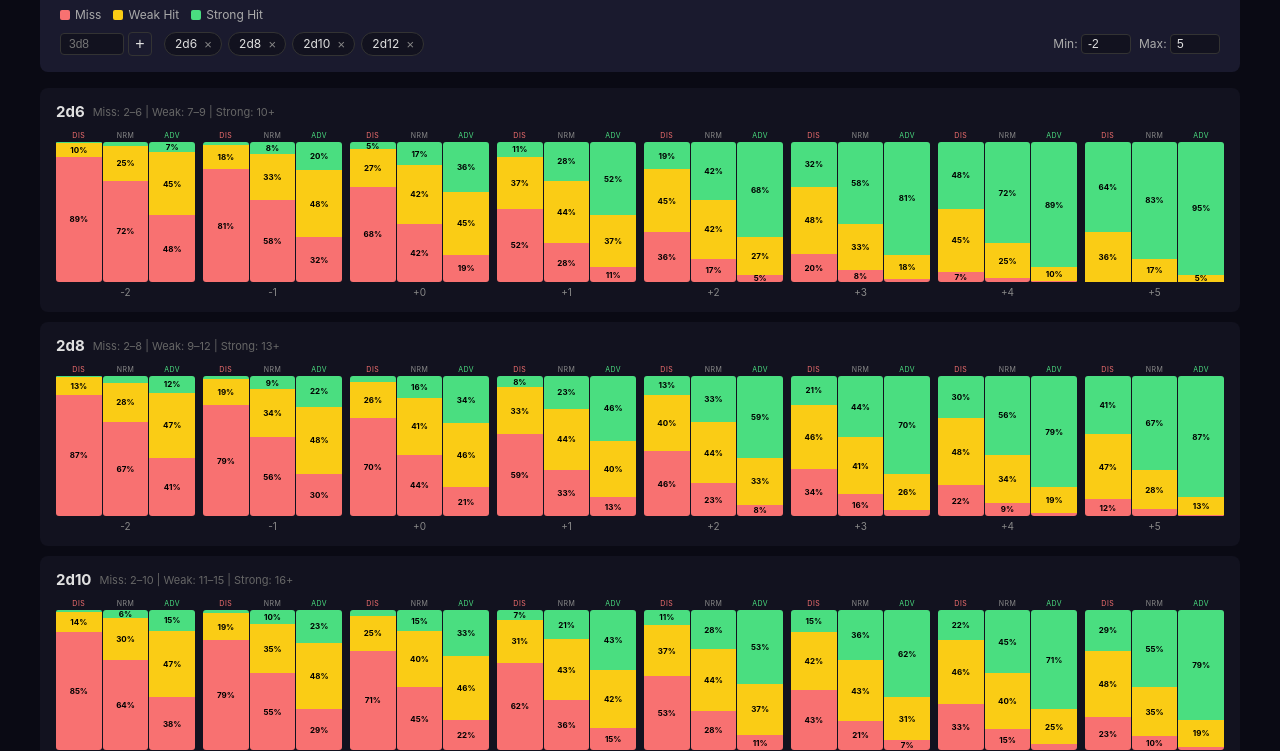
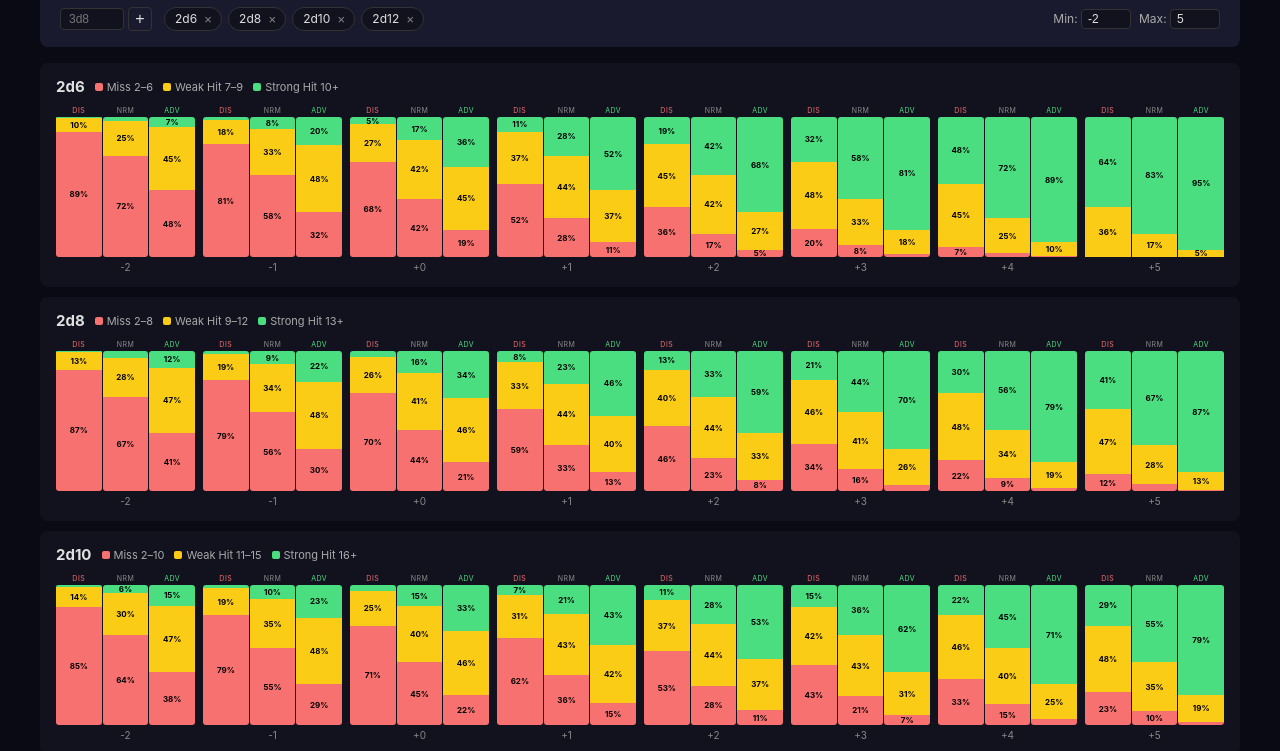
Before and after one commit to Snugug/roll-probability, a website built with Vite: page index.html in a window 1280 px wide. Shown: the part 61-812 px from the top of the page. Built offline with nearby package versions, Linux system fonts and the light colour scheme.

Commit message:
fix: move legend into dice row headers as colored range swatches

```diff
--- a/index.html
+++ b/index.html
@@ -13,13 +13,6 @@
         <div class="header-toggles">
           <button id="dis-toggle" class="toggle-btn dis active">Disadvantage</button>
           <button id="adv-toggle" class="toggle-btn adv active">Advantage</button>
-        </div>
-      </div>
-      <div class="header-legend">
-        <div class="legend">
-          <div class="legend-item"><div class="legend-swatch miss"></div>Miss</div>
-          <div class="legend-item"><div class="legend-swatch weak"></div>Weak Hit</div>
-          <div class="legend-item"><div class="legend-swatch strong"></div>Strong Hit</div>
         </div>
       </div>
       <div class="header-controls">
--- a/src/renderer.ts
+++ b/src/renderer.ts
@@ -37,13 +37,26 @@ function renderDiceRow(
   label.textContent = config.label;
   header.appendChild(label);
 
-  const ranges = document.createElement('span');
-  ranges.className = 'dice-ranges';
-  ranges.textContent =
-    'Miss: ' + config.count + '\u2013' + config.missMax +
-    ' | Weak: ' + (config.missMax + 1) + '\u2013' + config.weakMax +
-    ' | Strong: ' + (config.weakMax + 1) + '+';
-  header.appendChild(ranges);
+  const rangeItems: Array<{ cls: string; name: string; range: string }> = [
+    { cls: 'miss', name: 'Miss', range: config.count + '\u2013' + config.missMax },
+    { cls: 'weak', name: 'Weak Hit', range: (config.missMax + 1) + '\u2013' + config.weakMax },
+    { cls: 'strong', name: 'Strong Hit', range: (config.weakMax + 1) + '+' },
+  ];
+
+  for (const item of rangeItems) {
+    const rangeEl = document.createElement('span');
+    rangeEl.className = 'dice-range-item';
+
+    const swatch = document.createElement('span');
+    swatch.className = 'range-swatch range-swatch-' + item.cls;
+    rangeEl.appendChild(swatch);
+
+    const text = document.createElement('span');
+    text.textContent = item.name + ' ' + item.range;
+    rangeEl.appendChild(text);
+
+    header.appendChild(rangeEl);
+  }
 
   row.appendChild(header);
 
--- a/src/style.css
+++ b/src/style.css
@@ -42,10 +42,6 @@ body {
   gap: 8px;
 }
 
-.header-legend {
-  margin-bottom: 10px;
-}
-
 .header-controls {
   display: flex;
   align-items: center;
@@ -53,28 +49,6 @@ body {
   flex-wrap: wrap;
 }
 
-.legend {
-  display: flex;
-  gap: 12px;
-}
-
-.legend-item {
-  display: flex;
-  align-items: center;
-  gap: 5px;
-  font-size: 12px;
-  color: #aaa;
-}
-
-.legend-swatch {
-  width: 10px;
-  height: 10px;
-  border-radius: 2px;
-}
-
-.legend-swatch.miss { background: #f87171; }
-.legend-swatch.weak { background: #facc15; }
-.legend-swatch.strong { background: #4ade80; }
 
 .mod-inputs {
   margin-left: auto;
@@ -229,11 +203,25 @@ body {
   font-weight: 700;
 }
 
-.dice-ranges {
+.dice-range-item {
+  display: inline-flex;
+  align-items: center;
+  gap: 4px;
   font-size: 11px;
-  color: #666;
-  margin-left: 8px;
+  color: #aaa;
+  margin-left: 10px;
 }
+
+.range-swatch {
+  width: 8px;
+  height: 8px;
+  border-radius: 2px;
+  flex-shrink: 0;
+}
+
+.range-swatch-miss { background: #f87171; }
+.range-swatch-weak { background: #facc15; }
+.range-swatch-strong { background: #4ade80; }
 
 /* ── Bar Chart ── */
 
```
